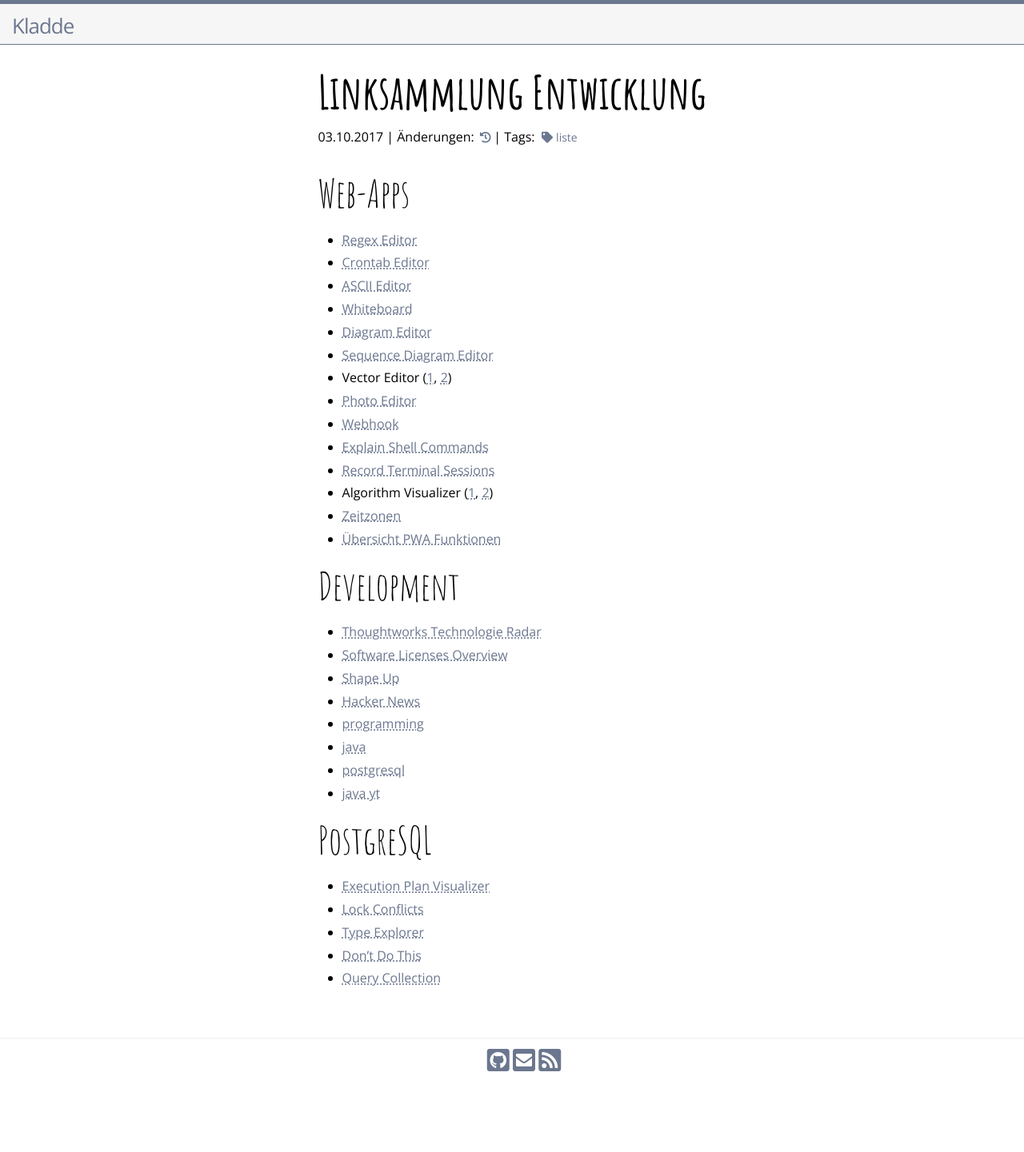
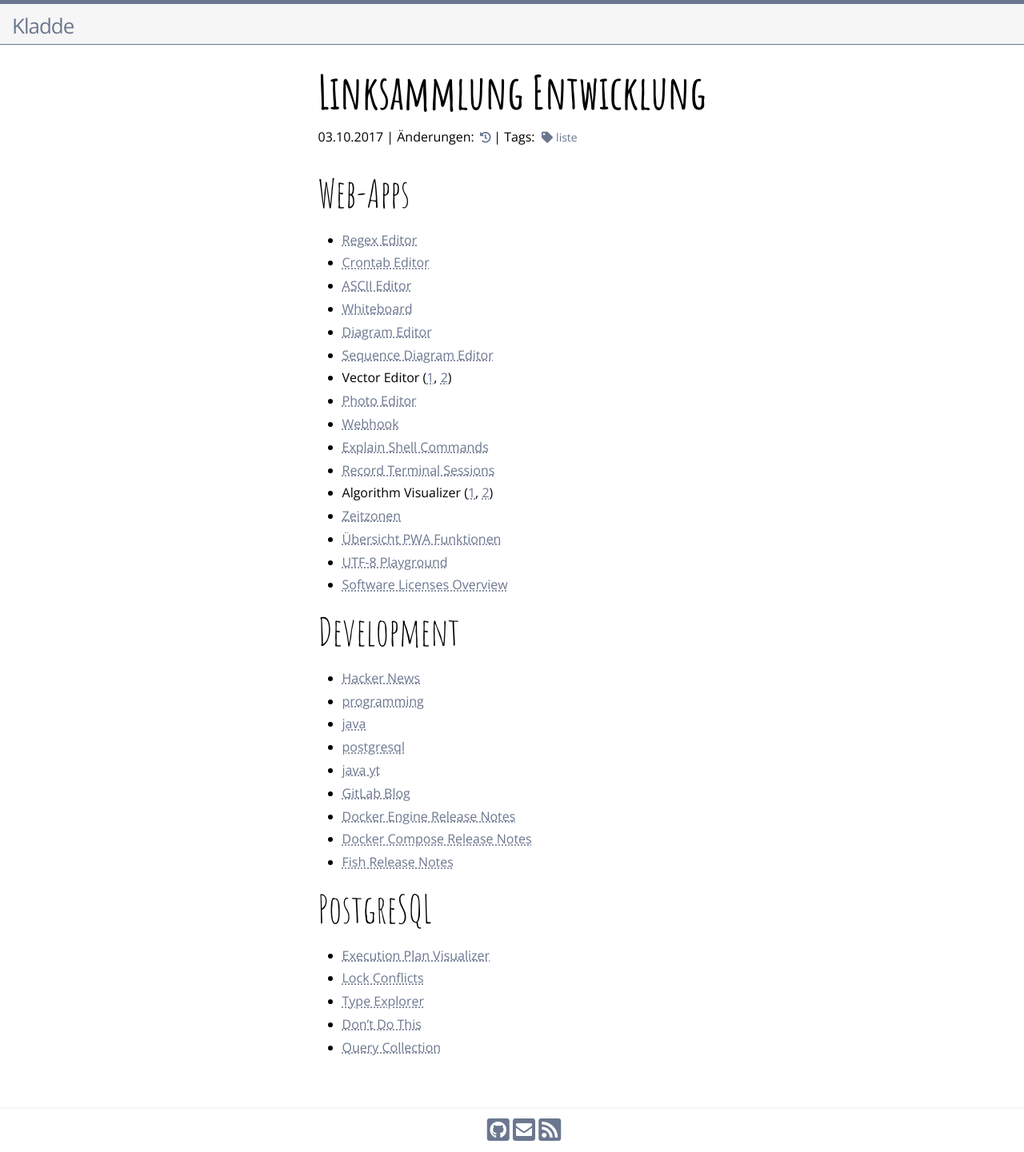
Before and after one commit to chhch/chhch.github.io, a Jekyll site: the page built from _posts/2017-10-03-linksammlung.md, in a window 1280 px wide. Shown: the whole page at 80% size. Built offline with Jekyll 4.4.1, drawn with Linux system fonts in a browser that asks for light colours; nearby versions of some CDN libraries; our own code applies the rules of GitHub Pages for plain Markdown files; comment, search, counter and statistics services are not loaded; before the commit the page ends 1354 px from its top, so only the background shows below that.

Commit message:
Update links

```diff
--- a/_posts/2017-10-03-linksammlung.md
+++ b/_posts/2017-10-03-linksammlung.md
@@ -19,17 +19,20 @@
 - Algorithm Visualizer ([1](http://visualgo.net/), [2](http://algo-visualizer.jasonpark.me/))
 - [Zeitzonen](https://time.fyi/timezones)
 - [Übersicht PWA Funktionen](https://whatpwacando.today/)
+- [UTF-8 Playground](https://utf8-playground.netlify.app/1F44B)
+- [Software Licenses Overview](https://tldrlegal.com/)
 
 ## Development
 
-- [Thoughtworks Technologie Radar](https://www.thoughtworks.com/de/radar)
-- [Software Licenses Overview](https://tldrlegal.com/)
-- [Shape Up](https://basecamp.com/shapeup)
 - [Hacker News](https://hn.algolia.com/hot)
 - [programming](https://www.reddit.com/r/programming/top/?t=month)
 - [java](https://www.reddit.com/r/java/top/?t=month)
 - [postgresql](https://www.reddit.com/r/PostgreSQL/top/?t=month)
 - [java yt](https://www.youtube.com/@java/videos)
+- [GitLab Blog](https://about.gitlab.com/blog/archive/)
+- [Docker Engine Release Notes](https://docs.docker.com/engine/release-notes)
+- [Docker Compose Release Notes](https://docs.docker.com/compose/releases/release-notes/)
+- [Fish Release Notes](https://fishshell.com/docs/current/relnotes.html)
 
 ## PostgreSQL
 
```
Also changed, not shown: _posts/2017-09-29-programmme.md (+2 -2 lines).
